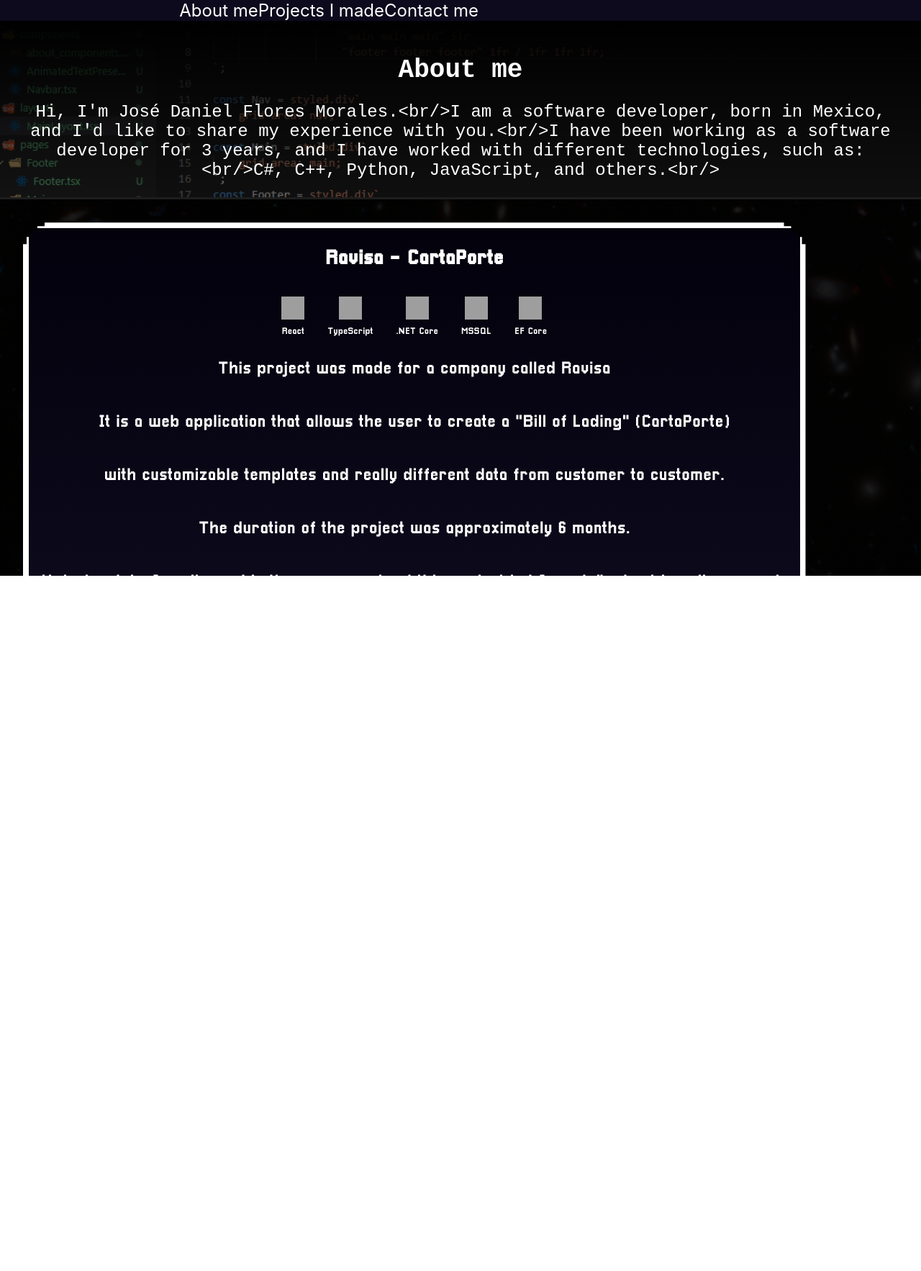
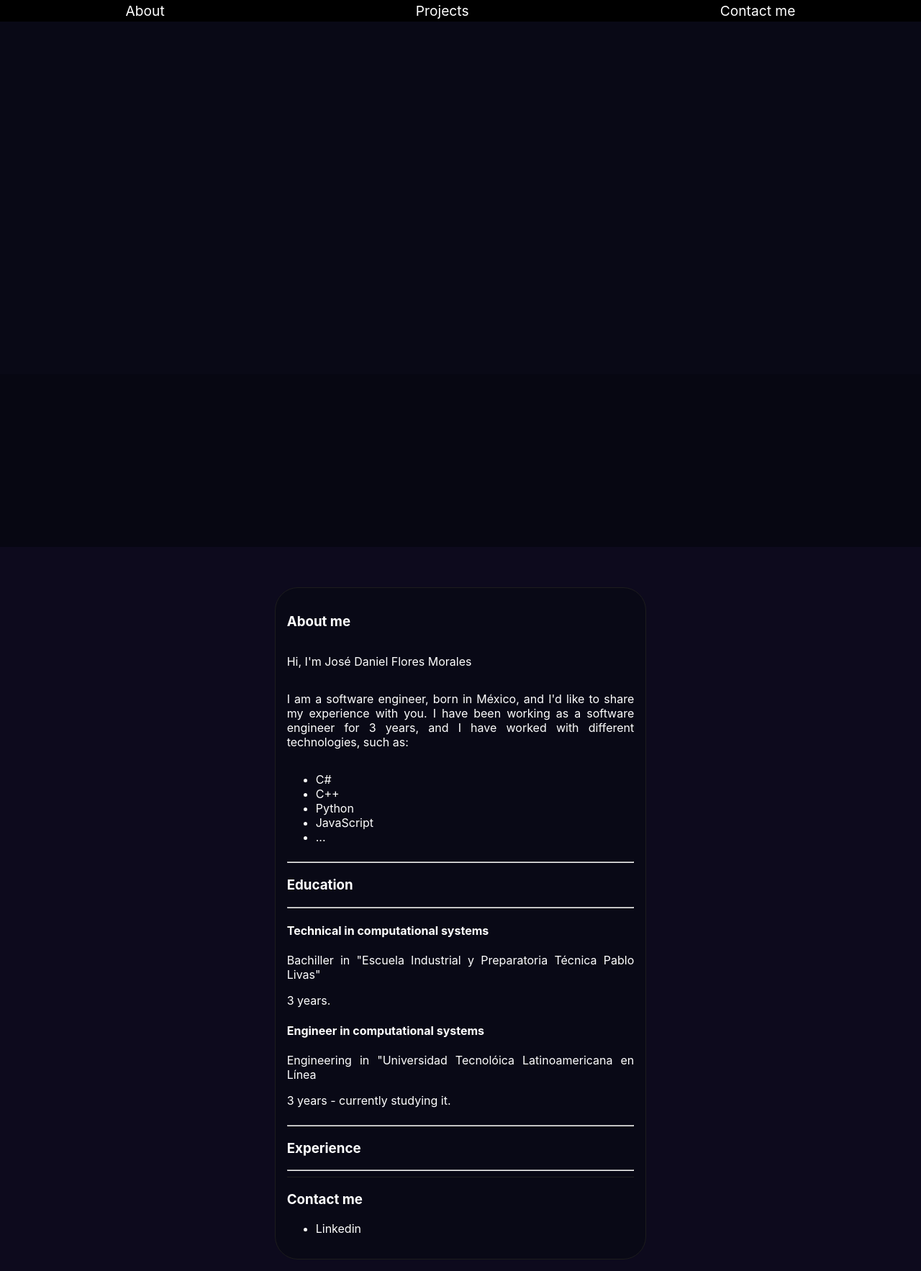
Before and after one commit to jkf16m/jkf16m.github.io, a React (Create React App) app: page / in a window 1280 px wide. Shown: the whole page at 72% size. Before the commit the page ends 800 px from the top, so only its background shows below. Built offline with nearby package versions, Linux system fonts and the light colour scheme; grey boxes are pictures that could not be loaded.

Commit message:
nuevo mockup de la página y edición de los layouts de la página.

```diff
--- a/src/components/Navbar.tsx
+++ b/src/components/Navbar.tsx
@@ -2,7 +2,10 @@ import styled from "@emotion/styled";
 import React from "react";
 
 
-import NavbarLayout, {Logo, Nav as Nav2} from "../layouts/NavbarLayout";
+import NavbarLayout, {Logo} from "../layouts/NavbarLayout";
+import theme from "../theme";
+
+const margin = "1em";
 /**
  * This is a centered navbar component, the elements are centered in the navbar
  * It is dark blue and has a small border at the bottom
@@ -11,27 +14,30 @@ import NavbarLayout, {Logo, Nav as Nav2} from "../layouts/NavbarLayout";
  *
  */
 const Nav = styled.nav`
+
     display: flex;
-    justify-content: space-between;
-    height: 10vh;
-    width: 100vw;
-    background-color: #090916;
-    border-bottom: 1px solid #1d1d1d;
-    margin: 0 auto;
+    flex-direction: row;
+    justify-content: space-around;
+    height: 30px;
+    width: calc(100% - 2/${margin});
+    background-color: ${theme.colors.navbar};
     align-items: center;
     // its sticky
     position: sticky;
 
     font-size: 0.8em;
+
 `;
 
 // centered element
 const Element = styled.a`
     display: text;
+    padding-left: 1rem;
+    padding-right: 1rem;
     &:hover{
         cursor: pointer;
         // the background color should be black and change with animated transition
-        background-color: #000000;
+        background-color: #12101bdc;
         // the borders should be round
         border-radius: .5rem;
         // the padding should be 1rem
@@ -50,14 +56,11 @@ const Element = styled.a`
 
 const Navbar = ()=>{
     return (
-        <NavbarLayout>
-            <Logo></Logo>
-            <Nav2>
-                <Element href="#about-me">About me</Element>
-                <Element href="#projects">Projects I made</Element>
-                <Element href="#contact-me">Contact me</Element>
-            </Nav2>
-        </NavbarLayout>
+        <Nav>
+            <Element href="#about-me">About</Element>
+            <Element href="#projects">Projects</Element>
+            <Element href="#contact-me">Contact me</Element>
+        </Nav>
     );
 }
 
--- a/src/layouts/MainLayout.tsx
+++ b/src/layouts/MainLayout.tsx
@@ -3,24 +3,29 @@ import React from "react";
 
 const Layout = styled.div`
     width: 100vw;
-    height: 100vh;
     display: grid;
-    grid-template: "nav nav nav" 1fr
-                    "main main main" 5fr
-                    "footer footer footer" 1fr / 1fr 1fr 1fr;
+    grid-template:  "presentation presentation presentation presentation presentation" 100vh
+                    ". side main detail . " 5fr
+    / 1fr 1fr 3fr 1fr 1fr;
 
     // grid-template for tablet
     @media (max-width: 1024px){
-        grid-template: "nav" 1fr
-                        "main" 5fr
-                        "footer" 1fr / 1fr;
+        grid-template: "presentation presentation presentation" 100vh
+                        "side main detail" 5fr
+        / 3fr 7fr 3fr;
     }
 
 
 `;
 
+const Presentation = styled.div`
+    grid-area: presentation;
+    width: 100%;
+    height: 100%;
+`;
+
 const Nav = styled.div`
-    grid-area: nav;
+    grid-area: side;
     width: 100%;
     height: 100%;
 `;
@@ -29,24 +34,19 @@ const Main = styled.div`
     width: 100%;
     height: 100%;
 `;
-const Footer = styled.div`
-    grid-area: footer;
-    width: 100%;
-    height: 100%;
-`;
 
 interface MainLayoutProps{
+    Presentation: JSX.Element;
     Nav: JSX.Element;
     Main: JSX.Element;
-    Footer: JSX.Element;
 }
 
 const MainLayout = (props: MainLayoutProps)=>{
     return (
         <Layout>
+            <Presentation>{props.Presentation}</Presentation>
             <Nav>{props.Nav}</Nav>
             <Main>{props.Main}</Main>
-            <Footer>{props.Footer}</Footer>
         </Layout>
     );
 }
--- a/src/layouts/NavbarLayout.tsx
+++ b/src/layouts/NavbarLayout.tsx
@@ -2,7 +2,7 @@ import React from "react";
 import styled from "@emotion/styled";
 
 const NavbarLayout = styled.div`
-    width: 100vw;
+    width: 100%;
     display: grid;
     grid-template: "logo nav . . ." 1fr/ 1fr 3fr 1fr 1fr 1fr;
 `;
@@ -11,8 +11,4 @@ export const Logo = styled.div`
     grid-area: logo;
 `;
 
-export const Nav = styled.div`
-    grid-area: nav;
-`;
-
 export default NavbarLayout;
--- /dev/null
+++ b/src/layouts/PresentationLayout.tsx
@@ -0,0 +1,53 @@
+import styled from "@emotion/styled";
+import React from "react";
+import theme from "../theme";
+
+const PrimaryColorBackground = styled.div`
+    background-color: ${theme.colors.primary};
+    width: 100%;
+    height: 100%;
+
+    display: grid;
+`;
+
+const DarkerColorBackground = styled.div`
+    width: 100%;
+    height: 100%;
+    display: grid;
+    background-color: ${theme.colors.primary};
+    filter: brightness(0.8);
+`;
+
+const Presentation = styled.div`
+    display: grid;
+    height: 95%;
+    width: 100%;
+
+    grid-template: "main" 13fr
+                    "secondary" 6fr
+                    /1fr
+`;
+
+
+interface PresentationLayoutProps{
+    Main: JSX.Element;
+    Secondary: JSX.Element;
+}
+const PresentationLayout = ({
+    Main,
+    Secondary
+}:PresentationLayoutProps)=>{
+    return (
+        <Presentation>
+        <PrimaryColorBackground>
+        {Main}
+        </PrimaryColorBackground>
+        <DarkerColorBackground>
+            {Secondary}
+        </DarkerColorBackground>
+        </Presentation>
+
+    )
+}
+
+export default PresentationLayout;
--- a/src/pages/Footer/Footer.tsx
+++ b/src/pages/Footer/Footer.tsx
@@ -4,8 +4,8 @@ import styled from "@emotion/styled";
 const FooterStyle = styled.footer`
     display: flex;
     justify-content: space-between;
-    height: 10vh;
-    width: 100vw;
+    height: 100%;
+    width: 100%;
     background-color: #090916;
     border-top: 1px solid #1d1d1d;
     margin: 0 auto;
@@ -23,7 +23,16 @@ const ContactMeLink = styled.a`
 `;
 
 const ContactMe = ({ href, target, email, whatsapp }: { href: string, target: string, email: string, whatsapp: string }) =>
-    <ContactMeLink href = {href} target = {target} />
+    <div>
+        <h3>Contact me</h3>
+        <ul>
+            <li>
+                <ContactMeLink href={href} target={target}>
+                    Linkedin
+                </ContactMeLink>
+            </li>
+        </ul>
+    </div>
 
 
 const Footer = () => {
@@ -31,7 +40,7 @@ const Footer = () => {
         <div>
             <FooterStyle>
                 <ContactMe
-                    href="https://www.linkedin.com/in/jos%C3%A9-daniel-flores-morales-5b1b3b1b3/"
+                    href="https://www.linkedin.com/in/jos%C3%A9-daniel-flores-morales-25305a18a/"
                     target="_blank"
                     email="jkf16m@gmail.com"
                     whatsapp="https://wa.me/+528131078196"
--- a/src/pages/Main/Main.tsx
+++ b/src/pages/Main/Main.tsx
@@ -1,17 +1,111 @@
 import React from "react";
 import styled from "@emotion/styled";
+import theme from "../../theme";
 
 import AboutMe from "./AboutMe";
 import Projects from "./Projects";
 import AnimatedTextPresentation from "../../components/AnimatedTextPresentation";
 
 
-const Main = () => {
+const Body = styled.div`
+    display: flex;
+    flex-direction: column;
+
+    text-align: justify;
+    // background and card styling
+    background-color: ${theme.colors.primary};
+    border: 1px solid ${theme.colors.tertiary};
+    border-radius: 2rem;
+    padding: 1rem;
+    margin: 1rem;
+
+    // text size
+    font-size: 1rem;
+
+
+`;
+
+interface ISectionProps {
+    title: string;
+    paragraphs: JSX.Element[];
+}
+
+const Section = ({
+    title,
+    paragraphs
+}: ISectionProps) => {
     return (
         <div>
-            <AboutMe/>
-            <Projects/>
+            <hr />
+            <h3>{title}</h3>
+            <hr />
+            {paragraphs.map((paragraph, index) => <div key={index}>{paragraph}</div>)}
         </div>
+    )
+}
+
+interface IPropsP {
+    title: string;
+    text: string[];
+}
+const P = ({
+    title,
+    text
+}: IPropsP) => {
+    return (
+        <div>
+            <h4>{title}</h4>
+            {text.map((paragraph, index) => <p key={index}>{paragraph}</p>)}
+        </div>
+    )
+}
+
+interface IMainProps {
+    Footer: JSX.Element;
+}
+const Main = ({
+    Footer
+}: IMainProps) => {
+    return (
+        <Body>
+            <h3>About me</h3>
+            <p>Hi, I'm José Daniel Flores Morales</p>
+            <p>I am a software engineer, born in México, and I'd like to share my experience with you.
+                I have been working as a software engineer for 3 years, and I have worked with different technologies, such as:
+            </p>
+            <ul>
+                <li>C#</li>
+                <li>C++</li>
+                <li>Python</li>
+                <li>JavaScript</li>
+                <li>...</li>
+            </ul>
+
+            <Section
+                title="Education"
+                paragraphs={[
+                    <P title="Technical in computational systems"
+                        text={[
+                            'Bachiller in "Escuela Industrial y Preparatoria Técnica Pablo Livas"',
+                            '3 years.'
+                        ]}
+                    />,
+                    <P  title="Engineer in computational systems"
+                    text={[
+                        'Engineering in "Universidad Tecnolóica Latinoamericana en Línea',
+                        '3 years - currently studying it.'
+                    ]}
+                    />
+                ]}
+            />
+            <Section
+                title="Experience"
+                paragraphs={[
+                ]}
+            />
+
+            {Footer}
+        </Body>
     );
 }
 
--- a/src/pages/Root.tsx
+++ b/src/pages/Root.tsx
@@ -1,10 +1,12 @@
 import React from 'react';
+import theme from '../theme';
 import styled from '@emotion/styled';
 import MainLayout from '../layouts/MainLayout';
 import Navbar from '../components/Navbar';
 
 import Main from './Main/Main';
 import Footer from './Footer/Footer';
+import PresentationLayout from '../layouts/PresentationLayout';
 
 
 // background color should be dark blue
@@ -16,6 +18,7 @@ const Background = styled.div`
 
     justify-content: space-between;
     overflow-x: hidden;
+    overflow-y: hidden;
     width: 100vw;
 
     text-align: center;
@@ -45,13 +48,37 @@ const Background = styled.div`
     }
 `;
 
+
+// PRESENTATION COMPONENTS
+/**
+    - the presentation should be a background image
+    - the background image should be darkened
+    - the background image should be centered
+    - there is a ribbon with the contact information (icons).
+    - the ribbon should be in the middle of the screen, between the image and the limit of the
+        presentation
+    - the ribbon should be a little transparent.
+    - there is various geometrical figures in the background, SVGs
+    - There is a navbar in the top of the screen
+*/
+
 const BuiltProjects = () => {
     return (
         <Background>
             <MainLayout
-                Nav={<Navbar />}
-                Main={<Main />}
-                Footer={<Footer />}
+                Presentation={
+                    <PresentationLayout
+                        Main={
+                        <div>
+                        <Navbar/>
+                        </div>}
+                        Secondary={<></>}
+                    />
+                }
+                Nav={<></>}
+                Main={<Main
+                    Footer={<Footer/>}
+                    />}
             />
         </Background>
     );
--- /dev/null
+++ b/src/theme.tsx
@@ -0,0 +1,8 @@
+export default {
+    colors:{
+        primary: '#090916',
+        secondary: '#0d0a1d',
+        tertiary: '#1d1d1d',
+        navbar: 'black'
+    }
+}
```
Also changed, not shown: 1 other file (tests, documents, lock files or other folders).
